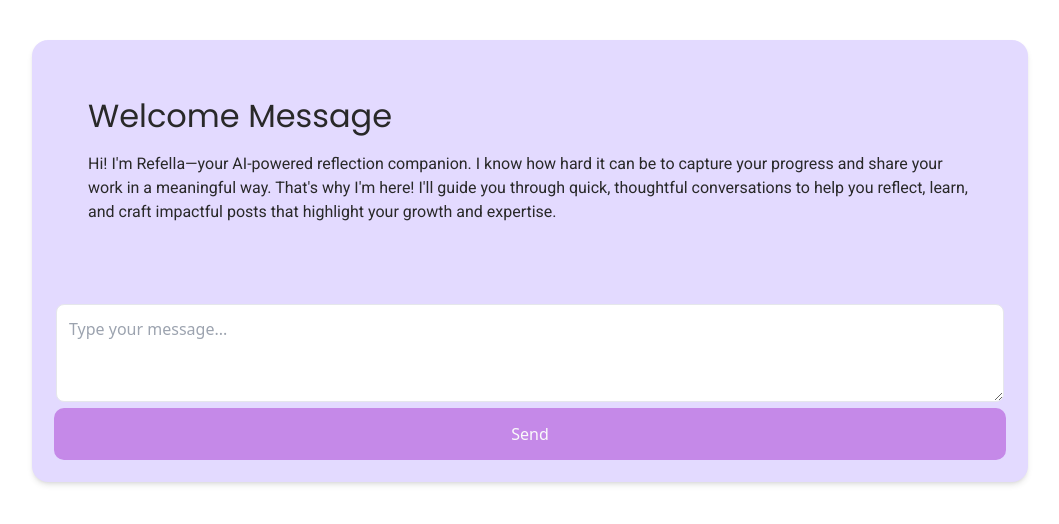
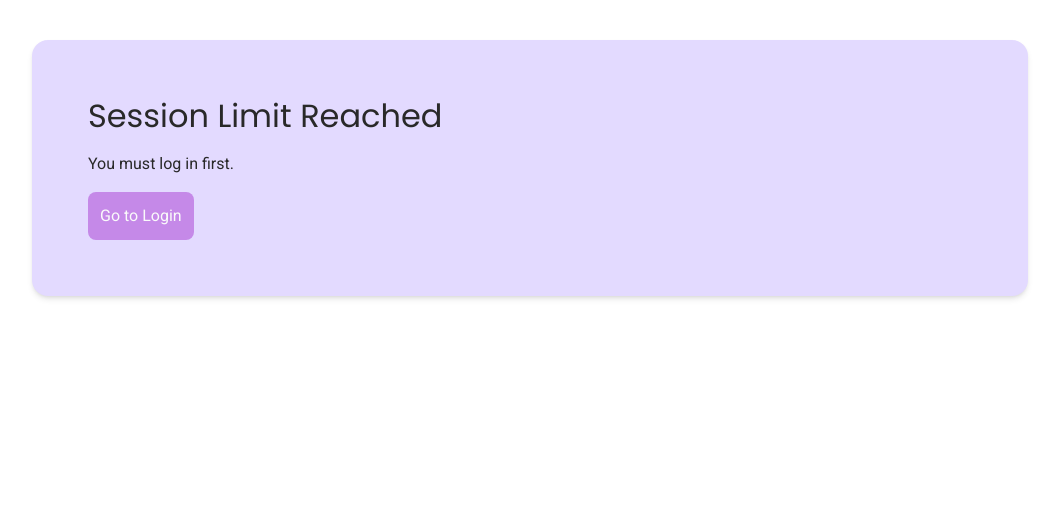
Before and after one commit to AnaDeCanha/refella, a Next.js app: page /chat in a window 1280 px wide. Shown: the top 524 px of the page, without its empty margins (110-1169 px from the left). Built offline with nearby package versions, Linux system fonts and the light colour scheme; no server answers.

Commit message:
add message and return card for session limit, cleanup

```diff
--- a/components/AuthForm.tsx
+++ b/components/AuthForm.tsx
@@ -6,6 +6,7 @@ import {
   signInWithEmailAndPassword,
   createUserWithEmailAndPassword,
 } from "firebase/auth";
+import saveSessionTimestamp from "../utils/saveSessionTimestamp"; // Import the session function
 
 const AuthForm = () => {
   const router = useRouter(); // Use router for navigation
@@ -16,17 +17,26 @@ const AuthForm = () => {
 
   const handleSubmit = async (e: React.FormEvent) => {
     e.preventDefault();
-    setError("");
+    setError(""); // Clear any previous errors
     try {
+      // Handle login or sign-up
       if (isSignUp) {
         await createUserWithEmailAndPassword(auth, email, password);
       } else {
         await signInWithEmailAndPassword(auth, email, password);
       }
-      // Redirect to ChatBox after successful login/signup
+
+      // Check the session limit
+      const sessionCheck = await saveSessionTimestamp(email);
+      if (!sessionCheck.allowed) {
+        setError(sessionCheck.message); // Show the session limit error
+        return; // Prevent redirection
+      }
+
+      // Redirect to ChatBox after successful login and session validation
       router.push("/chat"); // Navigate to /chat
     } catch (err: any) {
-      setError(err.message);
+      setError(err.message); // Show authentication errors
     }
   };
 
--- a/components/Chatbox.tsx
+++ b/components/Chatbox.tsx
@@ -1,10 +1,12 @@
 "use client";
-import React, { useState } from "react";
+import React, { useState, useEffect } from "react";
+import { useRouter } from "next/navigation"; // For redirection
 import { auth } from "../lib/firebase";
 import saveSessionTimestamp from "../utils/saveSessionTimestamp";
-import incrementMessageCount from "../utils/messageCount"; // Corrected import
+import incrementMessageCount from "../utils/messageCount";
 
 const ChatBox: React.FC = () => {
+  const router = useRouter(); // Router for navigation
   const [lastMessage, setLastMessage] = useState({
     role: "ai",
     title: "Welcome Message",
@@ -15,6 +17,38 @@ const ChatBox: React.FC = () => {
   const [input, setInput] = useState("");
   const [isLoading, setIsLoading] = useState(false);
   const [error, setError] = useState("");
+  const [sessionAllowed, setSessionAllowed] = useState<boolean | null>(null);
+  const [sessionError, setSessionError] = useState("");
+
+  useEffect(() => {
+    const checkSession = async () => {
+      const user = auth.currentUser;
+
+      if (!user) {
+        setSessionError("You must log in first.");
+        setSessionAllowed(false);
+        return;
+      }
+
+      try {
+        const sessionCheck = await saveSessionTimestamp(user.email!);
+        if (!sessionCheck.allowed) {
+          setSessionError(sessionCheck.message);
+          setSessionAllowed(false);
+        } else {
+          setSessionAllowed(true);
+        }
+      } catch (error) {
+        console.error("Error checking session:", error);
+        setSessionError(
+          "An unexpected error occurred. Please try again later."
+        );
+        setSessionAllowed(false);
+      }
+    };
+
+    checkSession();
+  }, []);
 
   const mockAIResponse = (userMessage: string) => {
     if (userMessage.toLowerCase().includes("help")) {
@@ -46,13 +80,6 @@ const ChatBox: React.FC = () => {
   const handleSubmit = async (e: React.FormEvent) => {
     e.preventDefault();
 
-    // Check if the user is logged in first
-    const user = auth.currentUser;
-    if (!user) {
-      setError("You must log in first.");
-      return;
-    }
-
     // Check if the input is empty
     if (!input.trim()) {
       setError("Message cannot be empty.");
@@ -62,16 +89,8 @@ const ChatBox: React.FC = () => {
     setError("");
     setIsLoading(true);
 
-    // Verify session and message count
-    const sessionCheck = await saveSessionTimestamp(user.email!);
-    if (!sessionCheck.allowed) {
-      setError(sessionCheck.message);
-      setIsLoading(false);
-      return;
-    }
-
-    // Increment message count
-    await incrementMessageCount(user.email!);
+    // Increment message count for the session
+    await incrementMessageCount(auth.currentUser!.email!);
 
     // Update last message with user's input
     setLastMessage({
@@ -95,6 +114,35 @@ const ChatBox: React.FC = () => {
       setIsLoading(false);
     }, 1000);
   };
+
+  if (sessionAllowed === null) {
+    return (
+      <div className="bg-lightLila rounded-2xl shadow-md p-6 w-full max-w-[996px] mx-auto mt-10">
+        <div className="text-dark font-body text-body text-center">
+          Checking session, please wait...
+        </div>
+      </div>
+    );
+  }
+
+  if (sessionAllowed === false) {
+    return (
+      <div className="bg-lightLila rounded-2xl shadow-md p-6 w-full max-w-[996px] mx-auto mt-10">
+        <div className="p-8 rounded-2xl text-dark font-body text-body">
+          <h2 className="font-title text-subheadingMobile md:text-subheading text-dark mb-4">
+            Session Limit Reached
+          </h2>
+          <p>{sessionError}</p>
+          <button
+            onClick={() => router.push("/")} // Redirect to the main login page
+            className="bg-lila text-light p-3 mt-4 rounded-lg hover:bg-lila-dark focus:outline-none"
+          >
+            Go to Login
+          </button>
+        </div>
+      </div>
+    );
+  }
 
   return (
     <div className="bg-lightLila rounded-2xl shadow-md p-6 w-full max-w-[996px] mx-auto mt-10">
```
